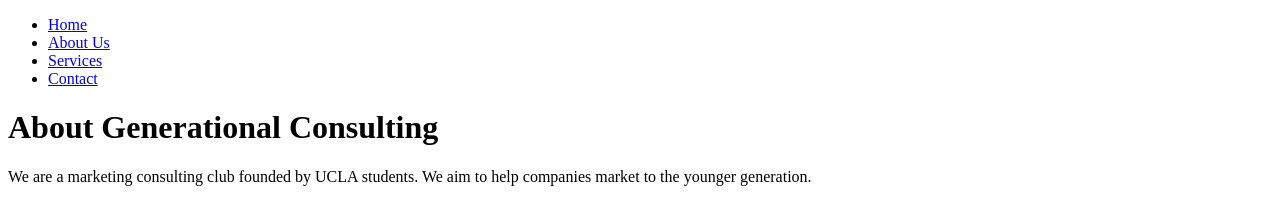
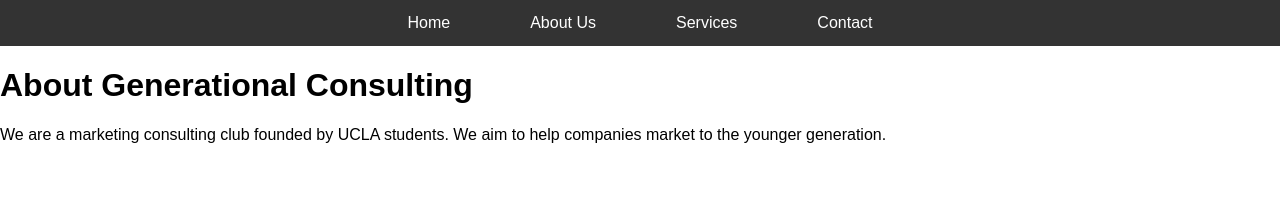
Before and after one commit to generationalconsulting/generationalconsulting.github.io, a plain HTML site: page about.html in a window 1280 px wide. Drawn offline with Linux system fonts and the light colour scheme.

Commit message:
navbar css

```diff
--- a/about.html
+++ b/about.html
@@ -9,7 +9,7 @@
 <body>
     <header>
         <nav>
-            <ul>
+            <ul class="navbar">
                 <li><a href="index.html">Home</a></li>
                 <li><a href="about.html">About Us</a></li>
                 <li><a href="services.html">Services</a></li>
--- a/styles.css
+++ b/styles.css
@@ -0,0 +1,31 @@
+body {
+    font-family: Arial, sans-serif;
+    margin: 0;
+    padding: 0;
+}
+
+.navbar {
+    list-style-type: none;
+    margin: 0;
+    padding: 0;
+    background-color: #333;
+    display: flex;
+    justify-content: center;
+}
+
+.navbar li {
+    margin: 0 20px;
+}
+
+.navbar a {
+    color: white;
+    text-decoration: none;
+    padding: 14px 20px;
+    display: block;
+    text-align: center;
+}
+
+.navbar a:hover {
+    background-color: #ddd;
+    color: black;
+}
```
Also changed, not shown: contact.html (+1 -1 lines), index.html (+1 -1 lines), services.html (+1 -1 lines).
